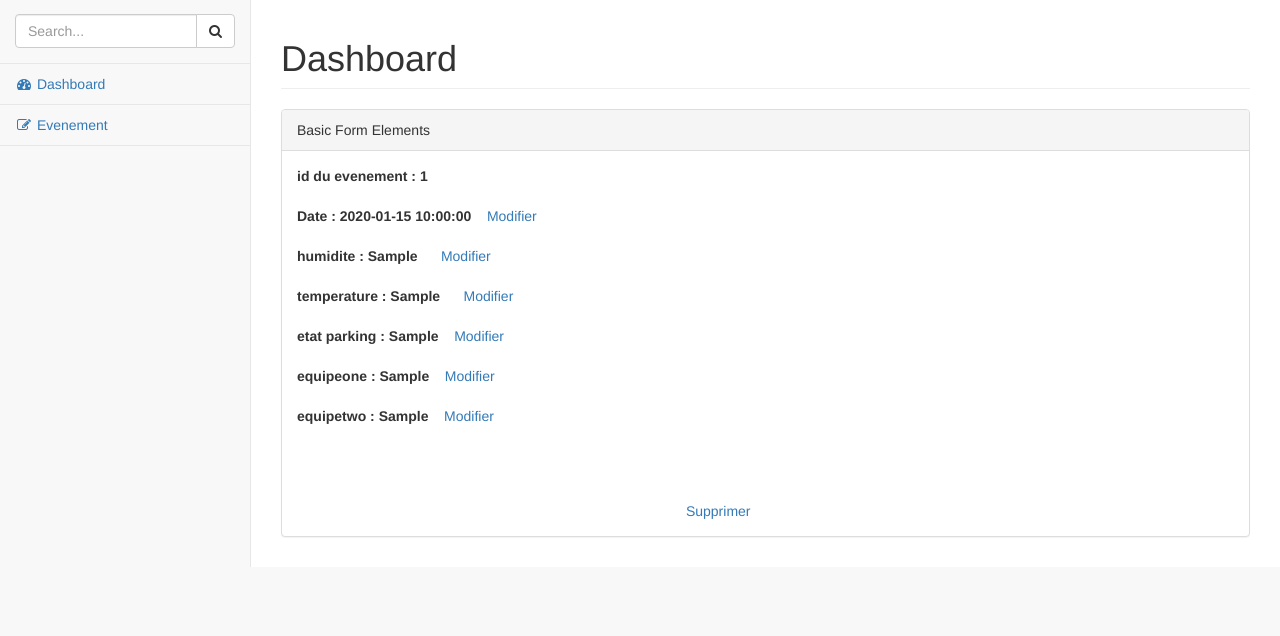
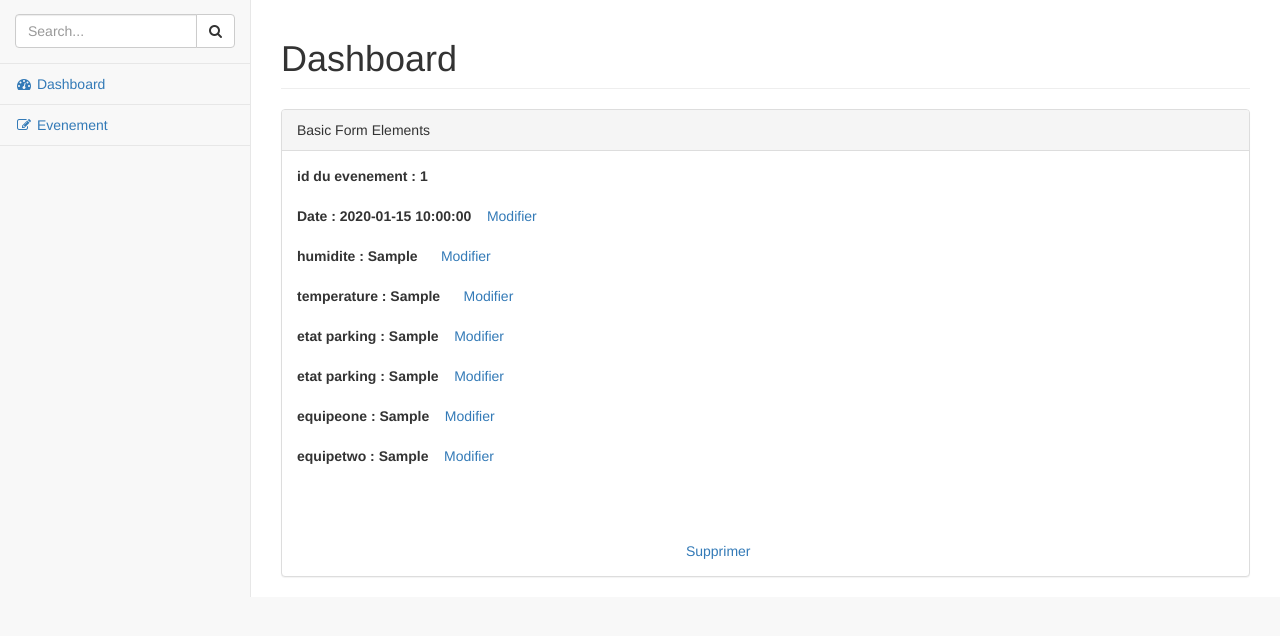
Before and after one commit to aymenhach/PI, a PHP site: page /?controller=evenement&action=show&id=1 in a window 1280 px wide. Shown: the part 52-688 px from the top of the page. Run offline with PHP 8.4, Linux system fonts and the light colour scheme; tables that the repository leaves empty or names only in its code hold one stand-in row (values such as "Sample post"); data that the repository does not hold is empty.

Commit message:
Add files via upload

```diff
--- a/WebPi/controllers/evenement_controller.php
+++ b/WebPi/controllers/evenement_controller.php
@@ -55,7 +55,7 @@
  require_once('views/evenement/Ajout.php');
  }
  public function ajouter() {
-$evenement= new evenement('0',$_POST['date_ev'],$_POST['hum'],$_POST['temp'],$_POST['etat_parking'],$_POST['etat_queue'],$_POST['equipeone'],$_POST['equipetwo']);
+$evenement= new evenement('0',$_POST['hum'],$_POST['equipeone'],$_POST['temp'],$_POST['etat_parking'],$_POST['etat_queue'],$_POST['equipetwo'],$_POST['date_ev']);
 $evenement->add();
 $evenements = evenement::all();
       require_once('views/evenement/index.php');
--- a/WebPi/models/evenement.php
+++ b/WebPi/models/evenement.php
@@ -13,13 +13,13 @@
 
     public function __construct($id,$hum,$equipeone, $temp, $etat_parking, $etat_queue,$equipetwo,$date_ev) {
       $this->id=$id;
-	  $this->date_ev = $date_ev;
       $this->hum  = $hum;
+      $this->equipeone = $equipeone;
+	    $this->date_ev = $date_ev;
       $this->temp = $temp;
-	  $this->etat_parking  = $etat_parking;
+	    $this->etat_parking  = $etat_parking;
       $this->etat_queue = $etat_queue;
-	  $this->equipeone = $equipeone;
-	  $this->equipetwo = $equipetwo;
+	    $this->equipetwo = $equipetwo;
     }
 
     public static function all() {
@@ -57,7 +57,12 @@ SET hum = '".$this->hum."'
 WHERE id_ev= '".$this->id."';";
 $db->query($sql);
 }
-
+if(!empty($this->temp)) {
+	$sql ="UPDATE evenement
+SET temp = '".$this->temp."'
+WHERE id_ev= '".$this->id."';";
+$db->query($sql);
+}
 if(!empty($this->equipeone)) {
 	$sql ="UPDATE evenement
 SET equipeone = '".$this->equipeone."'
@@ -84,7 +89,12 @@ SET etat_queue = '".$this->etat_queue."'
 WHERE id_ev= '".$this->id."';";
 $db->query($sql);
 }
-
+if(!empty($this->etat_queue)) {
+	$sql ="UPDATE evenement
+SET etat_parking = '".$this->etat_parking."'
+WHERE id_ev= '".$this->id."';";
+$db->query($sql);
+}
 
 
     }
--- a/WebPi/views/evenement/show.php
+++ b/WebPi/views/evenement/show.php
@@ -1,66 +1,39 @@
 <?php $image="false"; ?>
 <script type="text/javascript" language="javascript"  >
 var k=0;
-function changename() {
-document.getElementById("date_ev").innerHTML='<input  class="form-control" placeholder="date_ev" name="nomevenement" />&nbsp;&nbsp;&nbsp;&nbsp; <a href="#" onclick="annulernom();testbutton()">Annuler</a>';
+function changedate_ev() {
+document.getElementById("date_ev").innerHTML='<input  class="form-control" placeholder="date_ev" name="date_ev" />&nbsp;&nbsp;&nbsp;&nbsp; <a href="#" onclick="annulernom();testbutton()">Annuler</a>';
 
 k++;
 }
-function changeprice() {
+function changetemp() {
 document.getElementById("temp").innerHTML='<input type="text" step="0.1" class="form-control" placeholder="temp" name="temp" />&nbsp;&nbsp;&nbsp;&nbsp; <a href="#" onclick="annulerprice();testbutton()">Annuler</a>';
 
 k++;
 }
 
-function changeref() {
-document.getElementById("ref").innerHTML='<input class="form-control" placeholder="Entrer la nouvelle reference du evenement" name="refevenement" />&nbsp;&nbsp;&nbsp;&nbsp; <a href="#" onclick="annulerref();testbutton()">Annuler</a>';
+function changehum() {
+document.getElementById("hum").innerHTML='<input class="form-control" placeholder="" name="hum" />&nbsp;&nbsp;&nbsp;&nbsp; <a href="#" onclick="annulerhum();testbutton()">Annuler</a>';
 
 k++
 }
-function changecatg() {
-document.getElementById("catg").innerHTML='<input class="form-control" placeholder="Entrer la nouvelle categorie du evenement" name="catgevenement" />&nbsp;&nbsp;&nbsp;&nbsp; <a href="#" onclick="annulercatg();testbutton()">Annuler</a>';
+function changeetat_parking() {
+document.getElementById("etat_parking").innerHTML='<input class="form-control" placeholder="" name="etat_parking" />&nbsp;&nbsp;&nbsp;&nbsp; <a href="#" onclick="annuleretat_parking();testbutton()">Annuler</a>';
 
 k++;
 }
-function changedesc() {
-document.getElementById("desc").innerHTML='<input class="form-control" placeholder="Entrer la nouvelle description du evenement" name="descevenement" />&nbsp;&nbsp;&nbsp;&nbsp; <a href="#" onclick="annulerdesc();testbutton()">Annuler</a>';
+function changeetat_queue() {
+document.getElementById("etat_queue").innerHTML='<input class="form-control" placeholder=" etat_queueription du " name="etat_queue" />&nbsp;&nbsp;&nbsp;&nbsp; <a href="#" onclick="annuleretat_queue();testbutton()">Annuler</a>';
 
 k++;
 }
-function changeimg() {
-document.getElementById("img").innerHTML='<input type="file" name="photo"  class="form-control"  id="photo"/>&nbsp;&nbsp;&nbsp;&nbsp; <a href="#" onclick="annulerimg();testbutton()">Annuler</a>';
-<?php $image="true"; ?>
+function changeequipeone() {
+document.getElementById("equipeone").innerHTML='<input class="form-control" placeholder=" etat_queueription du " name="equipeone" />&nbsp;&nbsp;&nbsp;&nbsp; <a href="#" onclick="annuleretat_queue();testbutton()">Annuler</a>';
 k++;
 }
-function annulernom() {
-	document.getElementById("nom").innerHTML='<label >Nom du evenement : <?php echo $evenement->nom;?> </label>&nbsp;&nbsp;&nbsp;&nbsp;<a href="#" onclick="changename();testbutton()">Modifier</a>';
-
-	k--;
-}
-function annulerimg() {
-	document.getElementById("img").innerHTML='<label>Image du evenement :<img  src="../../workspace/<?php echo $evenement->image;?>" height="200" width="200" id="imageevenement"  /></label>&nbsp;&nbsp;&nbsp;&nbsp;<a href="#" onclick="changeimg();testbutton()">Modifier</a>' ;
-	<?php $image="false"; ?>
-	k--;
-}
-function annulerdesc() {
-	document.getElementById("desc").innerHTML='  <label>Description du evenement : <?php echo $evenement->description;?>  </label>&nbsp;&nbsp;&nbsp;&nbsp;<a href="#" onclick="changedesc();testbutton()">Modifier</a>';
-
-	k--;
-}
-function annulerprice() {
-	document.getElementById("price").innerHTML='<label>Prix du evenement : <?php echo $evenement->prix;?> TND </label>&nbsp;&nbsp;&nbsp;&nbsp;<a href="#" onclick="changeprice();testbutton()">Modifier</a>';
-
-	k--;
-}
-function annulerref() {
-	document.getElementById("ref").innerHTML='<label >Reference du evenement : <?php echo $evenement->reference;?> </label> &nbsp;&nbsp;&nbsp;&nbsp; <a href="#" onclick="changeref();testbutton()">Modifier</a>';
-
-	k--;
-}
-function annulercatg() {
-	document.getElementById("catg").innerHTML='<label >categorie du evenement : <?php echo $evenement->categorie;?> </label> &nbsp;&nbsp;&nbsp;&nbsp; <a href="#" onclick="changecatg();testbutton()">Modifier</a>';
-
-	k--;
+function changeequipetwo() {
+document.getElementById("equipetwo").innerHTML='<input class="form-control" placeholder=" etat_queueription du " name="equipetwo" />&nbsp;&nbsp;&nbsp;&nbsp; <a href="#" onclick="annuleretat_queue();testbutton()">Annuler</a>';
+k++;
 }
 function showbutton() {
 document.getElementById("button").innerHTML='<button type="submit"  class="btn btn-default" >Submit Button</button> <button type="reset" class="btn btn-default">Reset Button</button>';
@@ -93,27 +66,31 @@ function testbutton(){
 
                                         </div>
                                         <div class="form-group" id="date_ev">
-                                            <label >Date : <?php echo $evenement->date_ev;?> </label>&nbsp;&nbsp;&nbsp;&nbsp;<a href="#" onclick="changename();testbutton()">Modifier</a>
+                                            <label >Date : <?php echo $evenement->date_ev;?> </label>&nbsp;&nbsp;&nbsp;&nbsp;<a href="#" onclick="changedate_ev();testbutton()">Modifier</a>
 
                                         </div>
                                         <div class="form-group" id="hum">
-                                            <label >humidite : <?php echo $evenement->hum;?> </label> &nbsp;&nbsp;&nbsp;&nbsp; <a href="#" onclick="changeref();testbutton()">Modifier</a>
+                                            <label >humidite : <?php echo $evenement->hum;?> </label> &nbsp;&nbsp;&nbsp;&nbsp; <a href="#" onclick="changehum();testbutton()">Modifier</a>
 
                                         </div>
 										<div class="form-group" id="temp">
-                                            <label >temperature : <?php echo $evenement->temp;?> </label> &nbsp;&nbsp;&nbsp;&nbsp; <a href="#?" onclick="changecatg();testbutton()">Modifier</a>
+                                            <label >temperature : <?php echo $evenement->temp;?> </label> &nbsp;&nbsp;&nbsp;&nbsp; <a href="#?" onclick="changetemp();testbutton()">Modifier</a>
 
                                         </div>
 										<div class="form-group" id="etat_parking">
-                                            <label>etat parking : <?php  echo $evenement->etat_parking;?> </label>&nbsp;&nbsp;&nbsp;&nbsp;<a href="#" onclick="changeprice();testbutton()">Modifier</a>
+                                            <label>etat parking : <?php  echo $evenement->etat_parking;?> </label>&nbsp;&nbsp;&nbsp;&nbsp;<a href="#" onclick="changeetat_parking();testbutton()">Modifier</a>
 
                                         </div>
+																				<div class="form-group" id="etat_queue">
+										                                            <label>etat parking : <?php  echo $evenement->etat_queue;?> </label>&nbsp;&nbsp;&nbsp;&nbsp;<a href="#" onclick="changeetat_queue();testbutton()">Modifier</a>
+
+										                                        </div>
                                         <div class="form-group" id="equipeone">
-                                            <label>equipeone : <?php echo $evenement->equipeone;?>  </label>&nbsp;&nbsp;&nbsp;&nbsp;<a href="#" onclick='changedesc();testbutton()'>Modifier</a>
+                                            <label>equipeone : <?php echo $evenement->equipeone;?>  </label>&nbsp;&nbsp;&nbsp;&nbsp;<a href="#" onclick='changeequipeone();testbutton()'>Modifier</a>
 
                                         </div>
                                         <div class="form-group" id="equipetwo">
-                                            <label>equipetwo : <?php echo $evenement->equipetwo;?>  </label>&nbsp;&nbsp;&nbsp;&nbsp;<a href="#" onclick='changedesc();testbutton()'>Modifier</a>
+                                            <label>equipetwo : <?php echo $evenement->equipetwo;?>  </label>&nbsp;&nbsp;&nbsp;&nbsp;<a href="#" onclick='changeequipetwo();testbutton()'>Modifier</a>
 
                                         </div>
 
```
Also changed, not shown: WebPi/config.php (line endings or trailing spaces).
